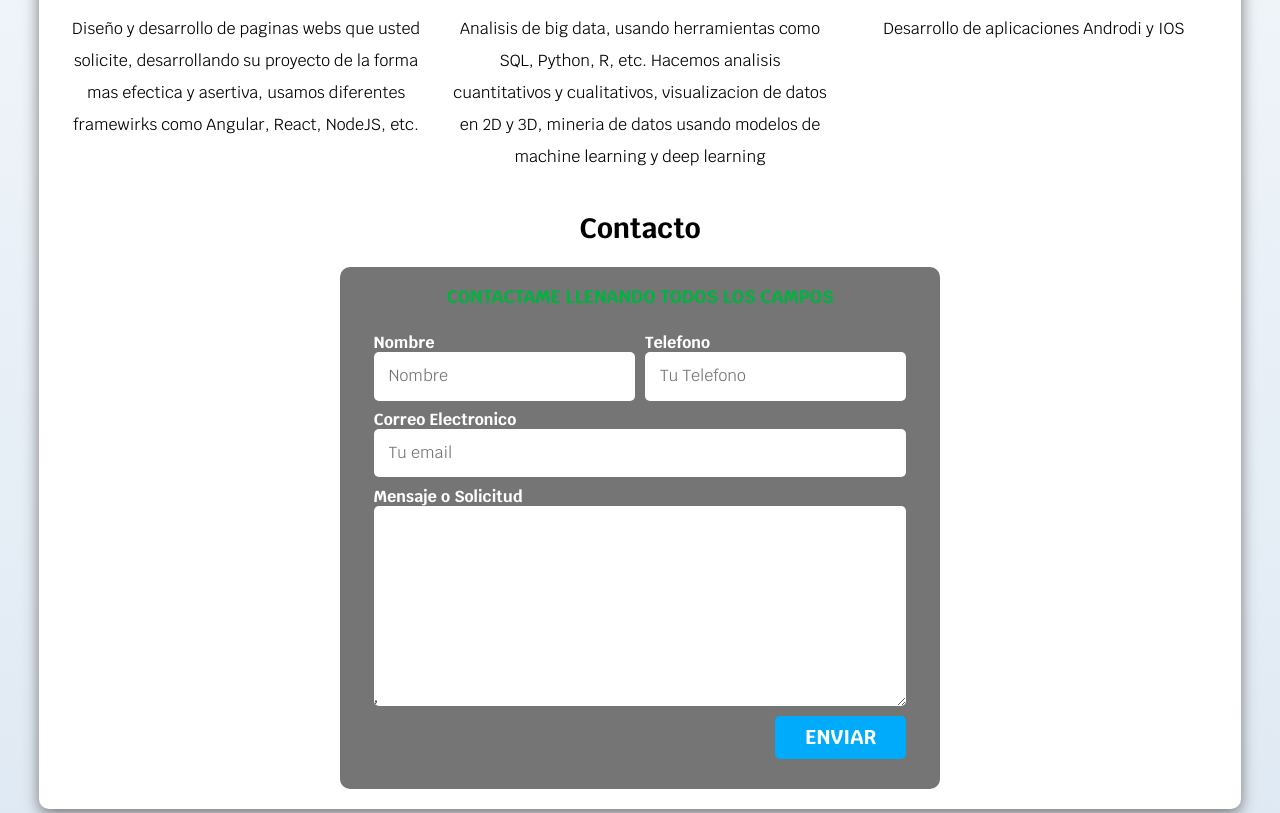
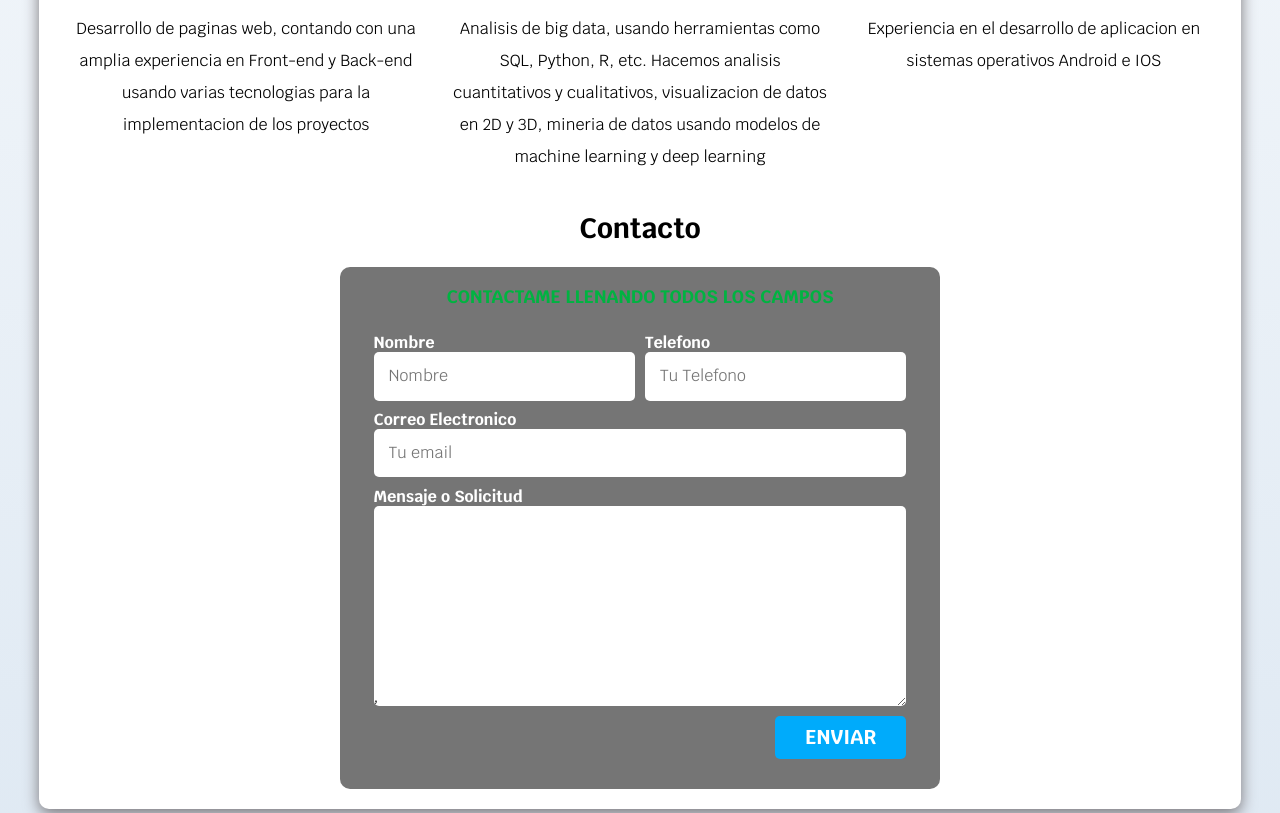
Before and after one commit to VazRos03/Proyectos-Web, a website: page freelancer/index.html in a window 1280 px wide. Shown: the part 929-1742 px from the top of the page. Drawn offline with Linux system fonts and the light colour scheme.

Commit message:
Freelance

```diff
--- /dev/null
+++ b/freelancer/formulario.js
@@ -0,0 +1 @@
+"mongodb://localhost:27017"
--- a/freelancer/index.html
+++ b/freelancer/index.html
@@ -67,7 +67,9 @@
                     </svg>
                 </div>
 
-                <p>Diseño y desarrollo de paginas webs que usted solicite, desarrollando su proyecto de la forma mas efectica y asertiva, usamos diferentes framewirks como Angular, React, NodeJS, etc.</p>
+                <p>Desarrollo de paginas web, contando con una amplia experiencia en Front-end y Back-end usando
+                    varias tecnologias para la implementacion de los proyectos
+                </p>
             </section>
 
             <section class="servicio">
@@ -109,7 +111,7 @@
                     </svg>
                 </div>
 
-                <p>Desarrollo de aplicaciones Androdi y IOS</p>
+                <p>Experiencia en el desarrollo de aplicacion en sistemas operativos Android e IOS</p>
             </section>
         </div>
 
@@ -160,6 +162,7 @@
     <footer class="footer">
         <p>Todos los derechos reservados. Luis Vazquez</p>
     </footer>
-
+    <!--contenido del cuerpo-->
+    <script src="formulario.js"></script>
 </body>
 </html>
```
Also changed, not shown: freelancer/package.json (added, +15 -0 lines), 1 other file.
